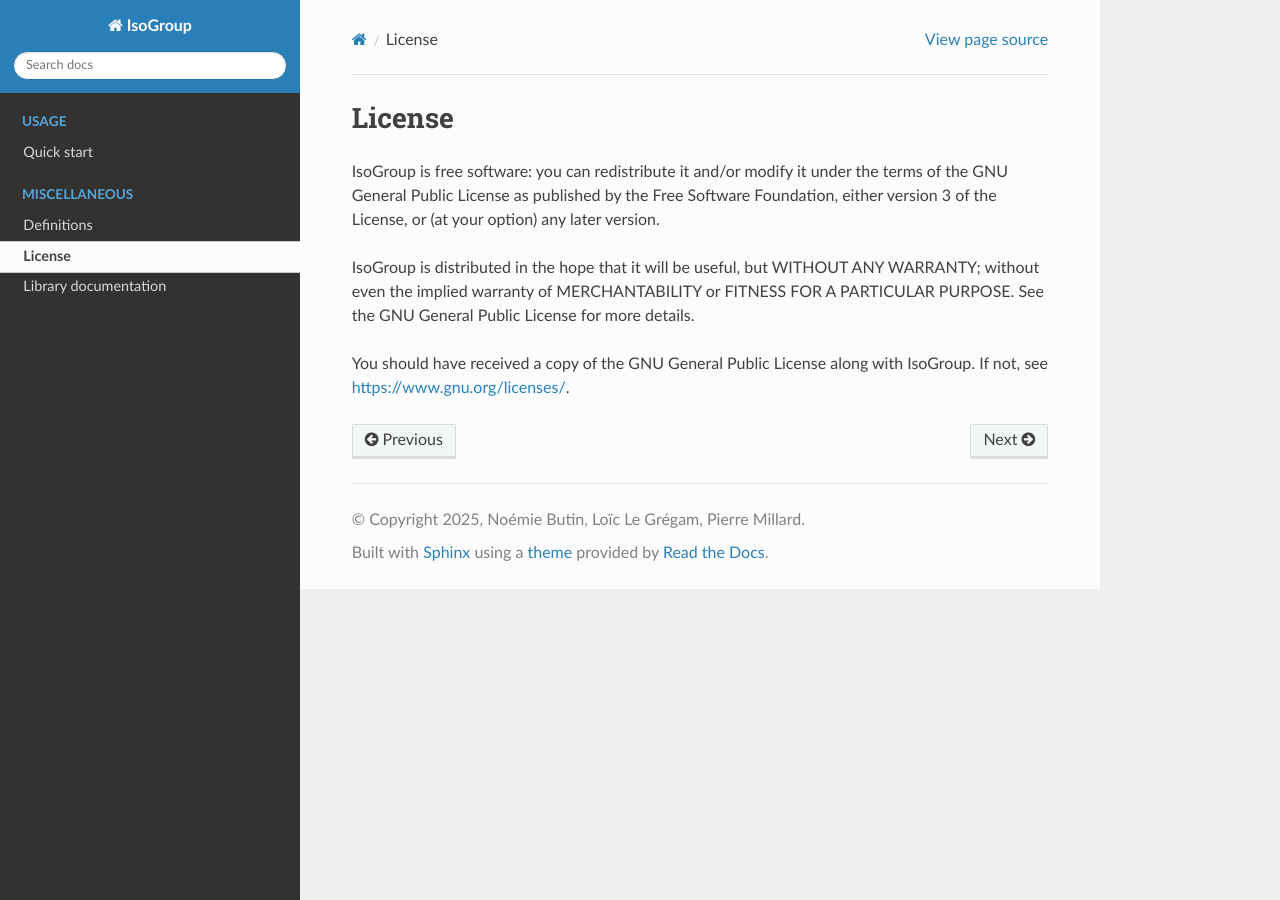
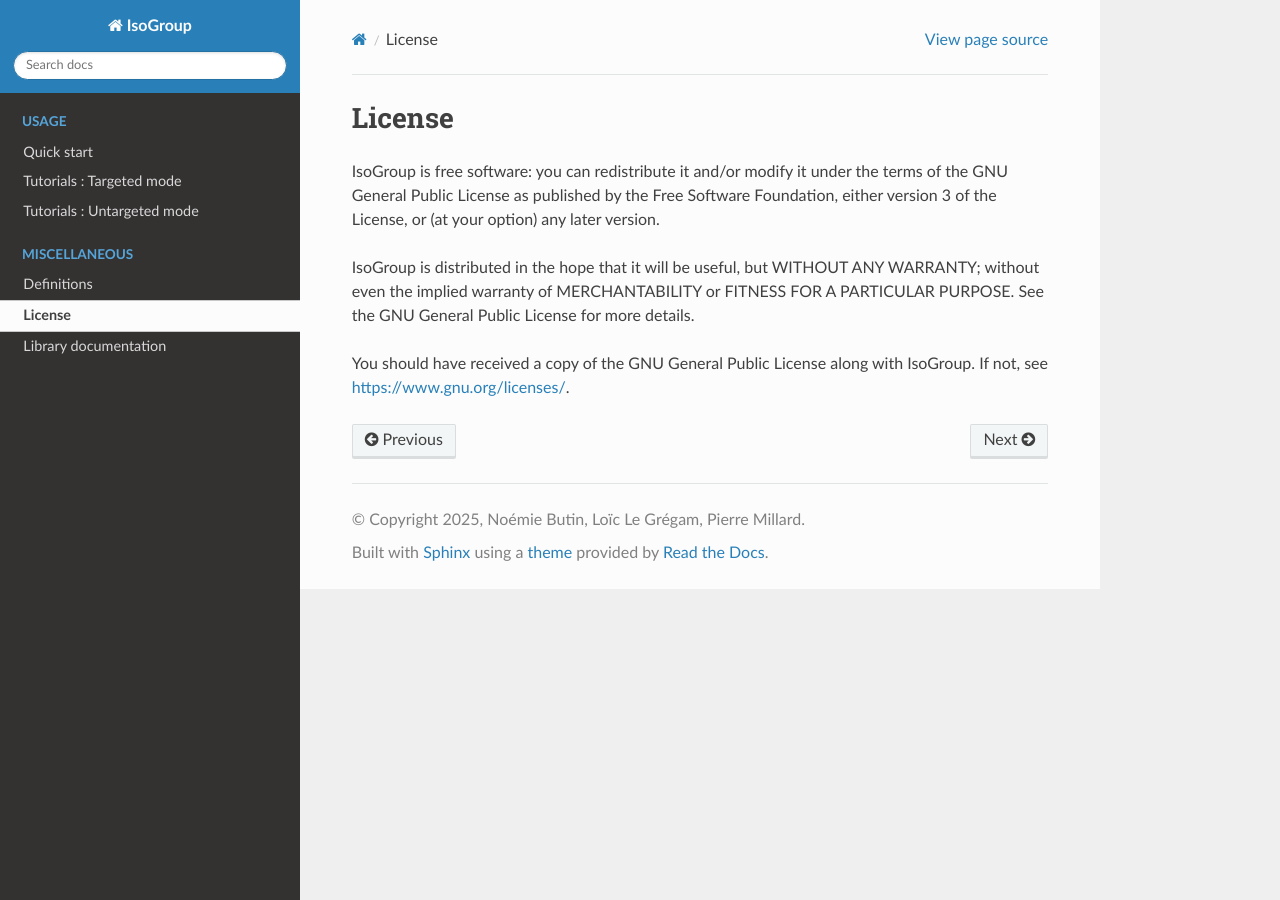
Before and after one commit to MetaboHUB-MetaToul/IsoGroup, a Sphinx documentation site: the page built from doc/license.rst, in a window 1280 px wide. Built offline with Sphinx 7.4.7 and the Read the Docs theme 3.1.0, drawn with Linux system fonts in a browser that asks for light colours; pages that are not in the unit, such as notebooks, are missing from menus.

Commit message:
update of the “tutorials” pages

```diff
--- a/doc/index.rst
+++ b/doc/index.rst
@@ -40,7 +40,8 @@ This documentation is available on Read the Docs (`https://isogroup.readthedocs.
    :caption: Usage
 
    quickstart.rst
-   tutorials.rst
+   tutorials_targeted.rst
+   tutorials_untargeted.rst
 
 .. toctree::
    :maxdepth: 1
```
